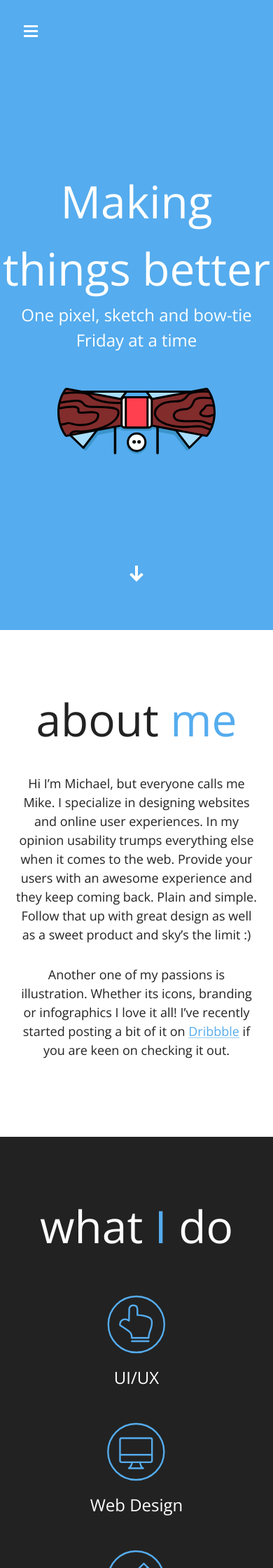
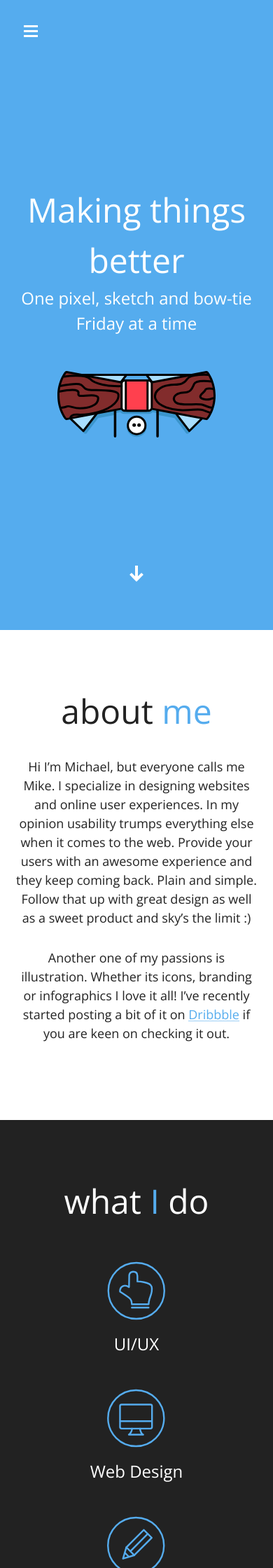
Before and after one commit to macorlett/macorlett.github.io, a Jekyll site: the page built from index.md, in a window 390 px wide. Shown: the top 2240 px of the page at 70% size. Built offline with Jekyll 4.4.1, drawn with Linux system fonts in a browser that asks for light colours; nearby versions of some CDN libraries; Markdown is read by kramdown in place of the engine named in the settings.

Commit message:
font tweak for mobile

```diff
--- a/_sass/_general.scss
+++ b/_sass/_general.scss
@@ -30,7 +30,7 @@ p{
 }
 h1,h2{
   font-weight: 300;
-  @include font-size($type-header-2);
+  @include font-size($type-big);
   padding: 0;
   margin: 0;
 }
```
Also changed, not shown: 1 other file.
